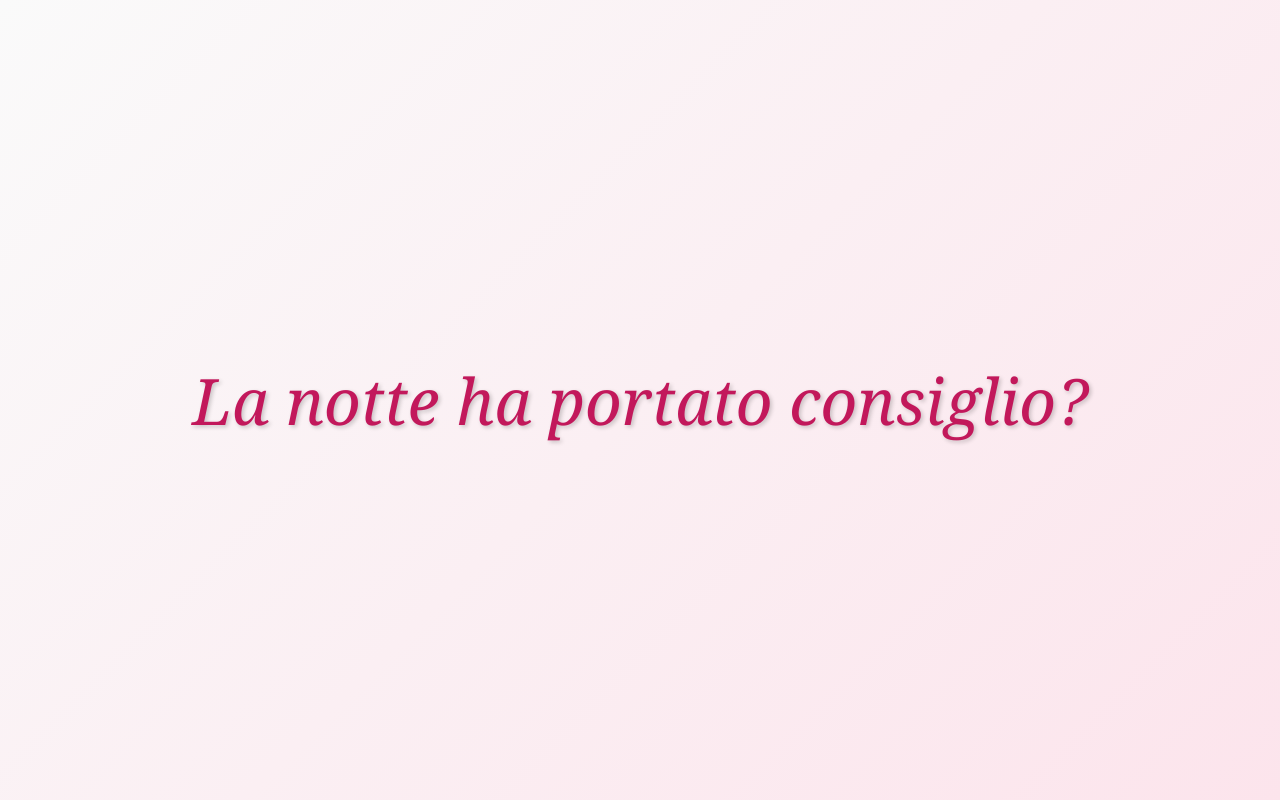
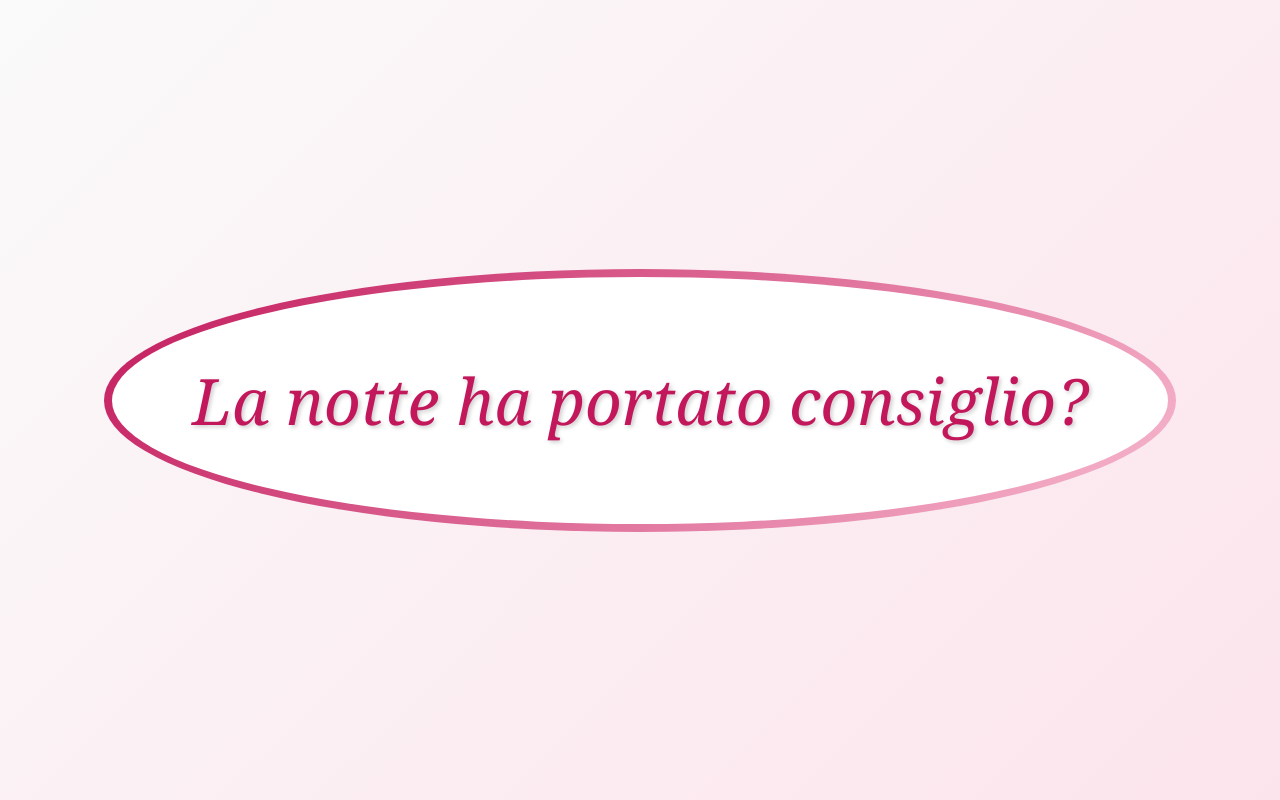
Before and after one commit to Manu021120/feedback, a plain HTML site: page index.html in a window 1280 px wide. Drawn offline with Linux system fonts and the light colour scheme.

Commit message:
update-index.html

```diff
--- a/index.html
+++ b/index.html
@@ -21,6 +21,11 @@
       text-align: center;
       color: #c2185b;
       text-shadow: 2px 2px 4px rgba(0, 0, 0, 0.2);
+      padding: 5rem;
+      border: 8px solid transparent;
+      border-radius: 50%;
+      background: linear-gradient(white, white) padding-box,
+                  linear-gradient(135deg, #c2185b, #f8bbd0) border-box;
     }
   </style>
 </head>
```
